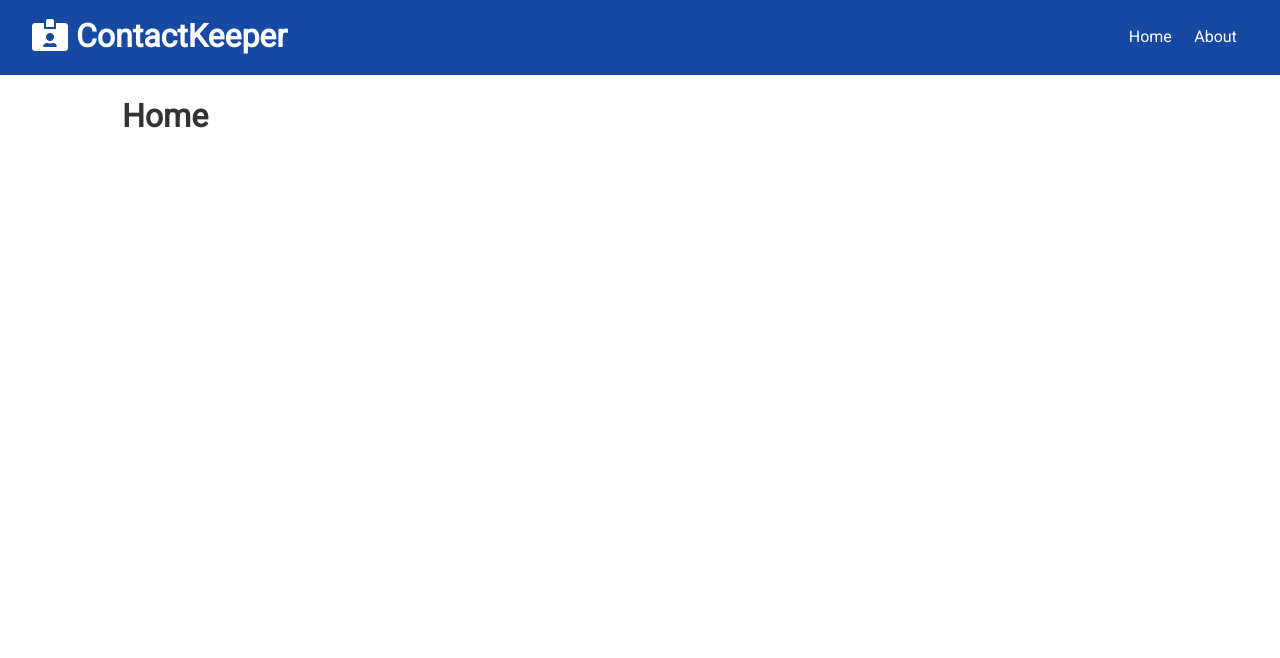
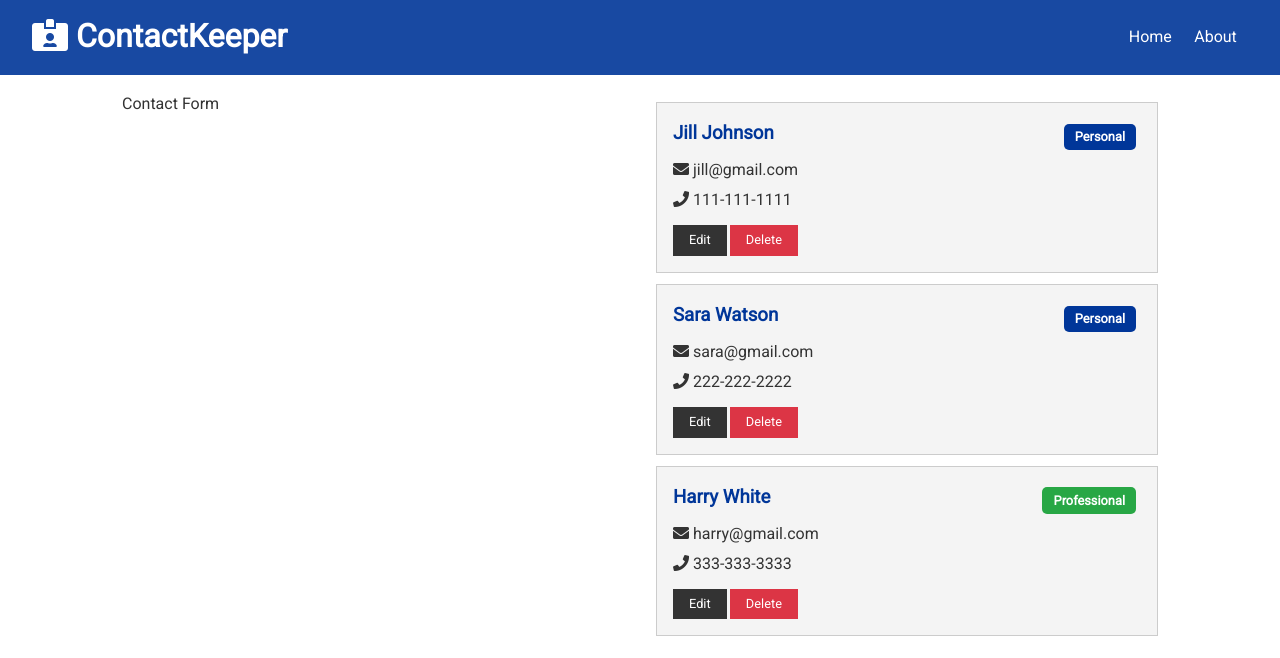
Before and after one commit to fjcasti1/contact-keeper, a React (Create React App) app in the folder client/: page / in a window 1280 px wide. Shown: the top 658 px of the page. Built offline with nearby package versions, Linux system fonts and the light colour scheme.

Commit message:
Remove unused variables

```diff
--- a/client/src/components/contacts/ContactItem.js
+++ b/client/src/components/contacts/ContactItem.js
@@ -2,7 +2,7 @@
 import PropTypes from 'prop-types';
 
 const ContactItem = ({ contact }) => {
-  const { id, name, email, phone, type } = contact;
+  const { name, email, phone, type } = contact;
 
   return (
     <div className='card bg-light'>
--- a/client/src/components/pages/About.js
+++ b/client/src/components/pages/About.js
@@ -1,7 +1,6 @@
 import React from 'react';
-import PropTypes from 'prop-types';
 
-const About = (props) => {
+const About = () => {
   return (
     <div>
       <h1>About This App</h1>
@@ -13,6 +12,4 @@
   );
 };
 
-About.propTypes = {};
-
 export default About;
--- a/client/src/components/pages/Home.js
+++ b/client/src/components/pages/Home.js
@@ -1,14 +1,17 @@
 import React from 'react';
-import PropTypes from 'prop-types';
+import Contacts from '../contacts/Contacts';
 
-const Home = (props) => {
+const Home = () => {
   return (
-    <div>
-      <h1>Home</h1>
+    <div className='grid-2'>
+      <div>
+        <p>Contact Form</p>
+      </div>
+      <div>
+        <Contacts />
+      </div>
     </div>
   );
 };
 
-Home.propTypes = {};
-
 export default Home;
```
